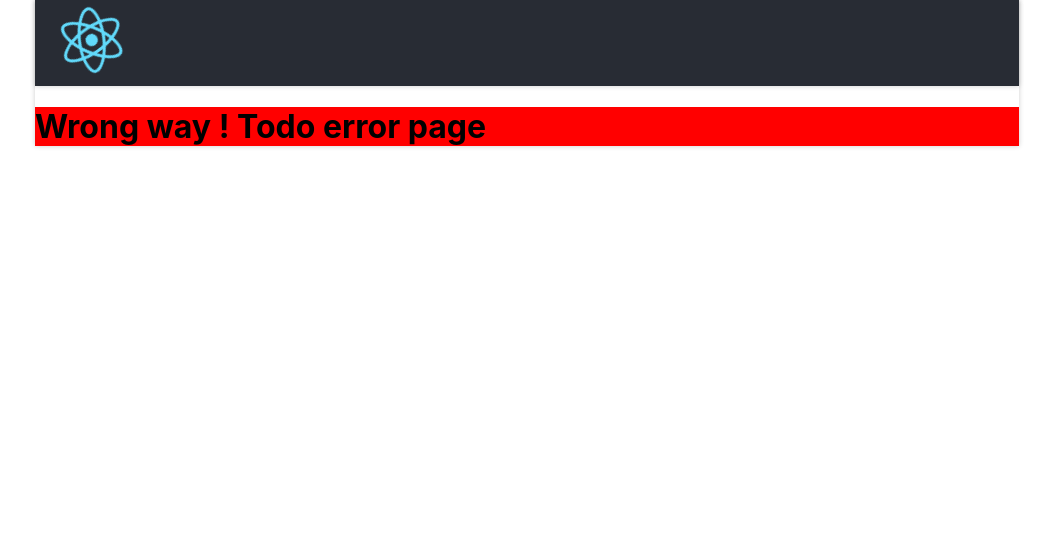
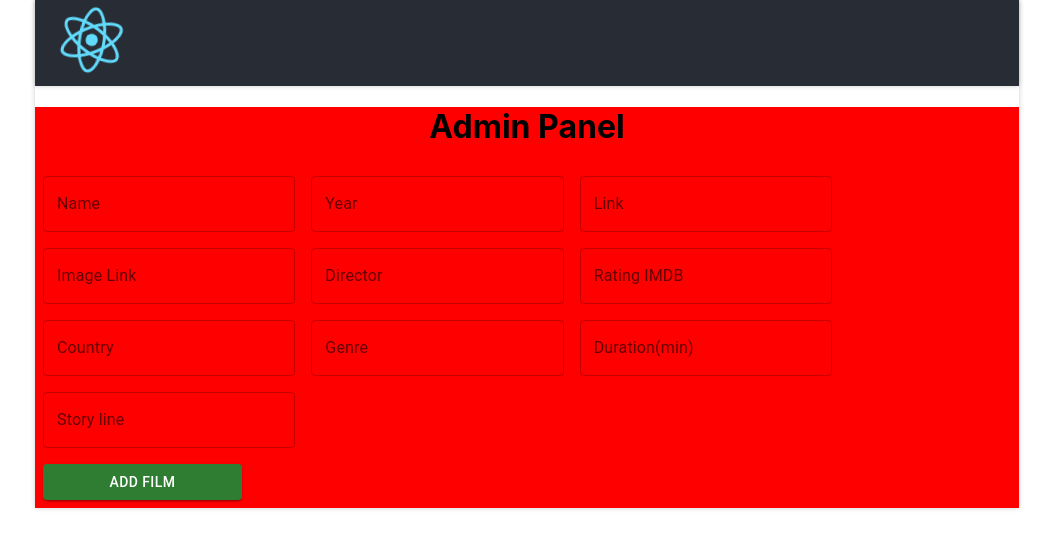
Before and after one commit to zayacny/VDM-store, a React (Create React App) app: page /admin in a window 1280 px wide. Shown: the top 548 px of the page, without its empty margins (113-1166 px from the left). Built offline with nearby package versions, Linux system fonts and the light colour scheme.

Commit message:
add axios, admin panel

```diff
--- a/package.json
+++ b/package.json
@@ -9,6 +9,7 @@
     "@testing-library/jest-dom": "^5.16.5",
     "@testing-library/react": "^13.4.0",
     "@testing-library/user-event": "^13.5.0",
+    "axios": "^1.3.4",
     "react": "^18.2.0",
     "react-dom": "^18.2.0",
     "react-router-dom": "^6.8.2",
--- a/src/router.js
+++ b/src/router.js
@@ -1,5 +1,6 @@
 import { createBrowserRouter } from "react-router-dom";
 import MovieDescription from "./components/MovieDescription";
+import AdminPanel from "./routes/AdminPanel";
 
 const router = createBrowserRouter([
     {
@@ -17,6 +18,10 @@ const router = createBrowserRouter([
       //   },
       // ],
     },
+    {
+      path: "/admin",
+      element: <AdminPanel/>,
+    }
   ]);
 
 export default router;
--- /dev/null
+++ b/src/routes/AdminPanel.js
@@ -0,0 +1,49 @@
+import React from 'react'
+import Button from '@mui/material/Button';
+import Box from '@mui/material/Box';
+import TextField from '@mui/material/TextField';
+import axios from 'axios';
+
+const addClick = () => {
+  axios.post('https://example.com/api/data')
+      .then(response => console.log(response.data))
+      .catch(error => console.error(error));
+};
+
+function AdminPanel() {
+  const filmFields = [
+    { id: 'name', label: 'Name' },
+    { id: 'year', label: 'Year', type:'number' },
+    { id: 'link', label: 'Link' },
+    { id: 'imageLink', label: 'Image Link' },
+    { id: 'director', label: 'Director' },
+    { id: 'rating', label: 'Rating IMDB', type:'number' },
+    { id: 'country', label: 'Country' },
+    { id: 'genre', label: 'Genre' },
+    { id: 'duration', label: 'Duration(min)', type:'number' },
+    { id: 'storyline', label: 'Story line' },
+  ];
+  return (
+    <div>
+       <h1 style={{ textAlign: 'center' }}>Admin Panel</h1>
+      <Box
+      component="form"
+      sx={{
+        '& > :not(style)': { m: 1, width: '25ch' },
+      }}
+      noValidate
+      autoComplete="off"
+    >
+      {filmFields.map((field) => (
+        <TextField key={field.id} id={field.id} label={field.label} type={field.type}variant="outlined" />
+      ))}
+      <br></br>
+      <Button onClick={addClick} variant="contained" color="success">
+        Add film
+      </Button>
+    </Box>
+    </div>
+  )
+}
+
+export default AdminPanel
```
Also changed, not shown: 1 other file (tests, documents, lock files or other folders).
